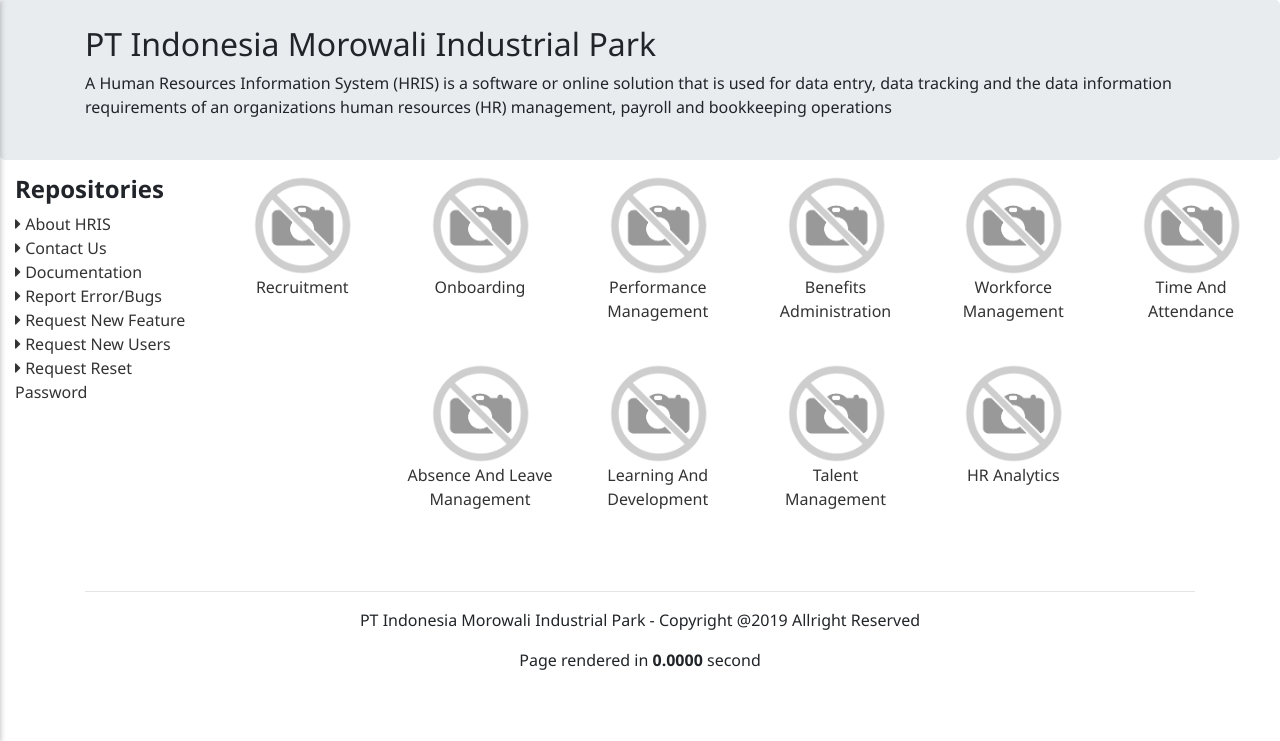
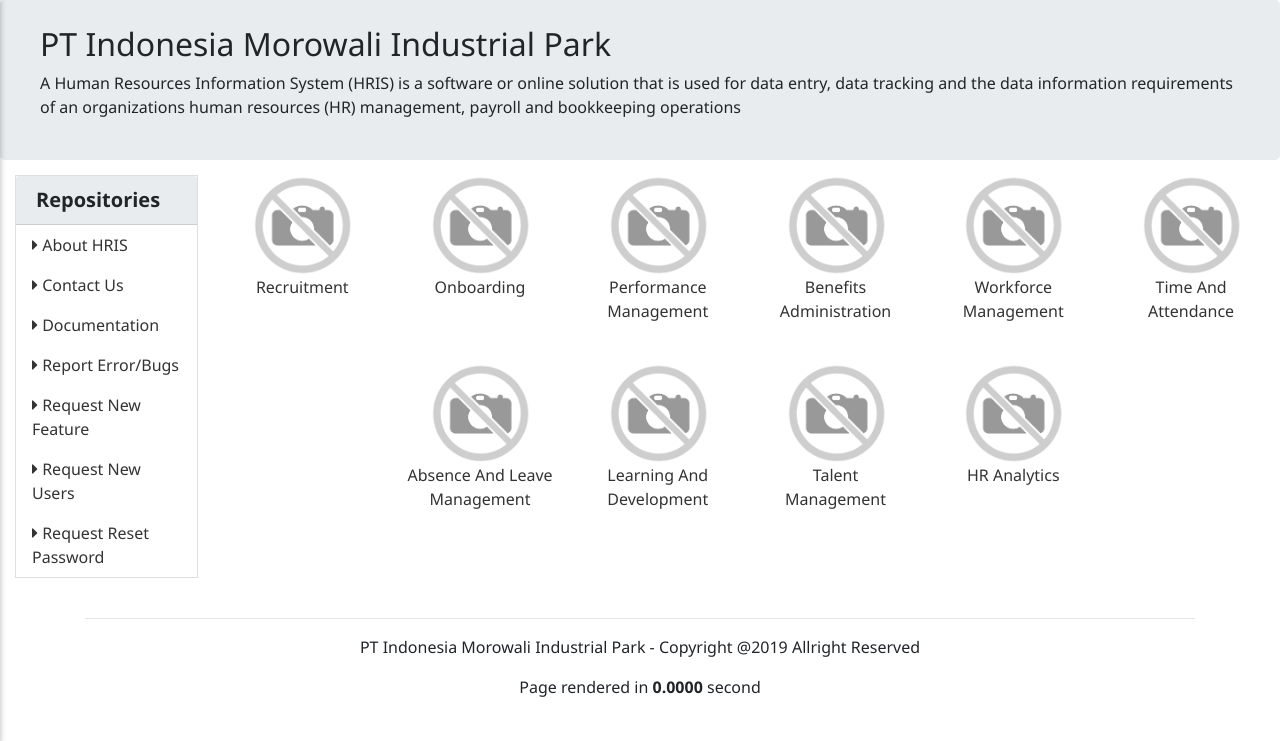
Before and after one commit to ardiarcadia/core_v4, a CodeIgniter app: page /database/home in a window 1280 px wide. Shown: the part 59-800 px from the top of the page. Run offline with CodeIgniter, Linux system fonts and the light colour scheme; the visitor is signed in with stand-in values (Sample User, id 1); data comes from the database, SQL or seed files in the repository; data that the repository does not hold is empty; some web fonts are replaced.

Commit message:
Edit dashboard dan merapihkan file skin.css

```diff
--- a/app/views/home/dashboard.php
+++ b/app/views/home/dashboard.php
@@ -1,5 +1,5 @@
 <div class="jumbotron" style="margin-top:-15px;">
-	<div class="container">
+	<div class="container-fluid">
 		<h2><?=(isset($head_title)) ? $head_title : $this->l_skin->apps_config('head_title');?></h2>
 		<p><?=(isset($head_subtitle)) ? $head_subtitle : $this->l_skin->apps_config('head_subtitle');?></p>
 	</div>
@@ -9,17 +9,17 @@
 	<div class="row">
 
 		<div class="col-xl-2 col-lg-2 col-md-4 col-sm-4">
-			<div class="panel panel-default">
-				<div class="panel-heading">
-					<h4><b>Repositories</b></h4>
+			<div class="card">
+				<div class="card-header">
+					<h5 class="card-title"><b>Repositories</b></h5>
 				</div>
-  				<div class="panel-body is-no-padding">
+  				<div class="card-body is-no-padding">
 
-  					<ul class="nav nav-pills nav-stacked">
+  					<nav class="nav flex-column"">
   						<?php ksort($sidebar_data); foreach ($sidebar_data as $k => $v ) { ?>
-  							<li><a href="<?=$v['link'];?>"><i class="fa fa-caret-right"></i> <?=$k;?></a></li>
+  							<a class="nav-link" href="<?=$v['link'];?>"><i class="fa fa-caret-right"></i> <?=$k;?></a>
   						<?php } ?>
-  					</ul>
+					</nav>
 
   				</div>
   			</div>
--- a/src/css/skin.css
+++ b/src/css/skin.css
@@ -5,7 +5,7 @@
     font-style: normal;
 }
 
-body{
+body {
 	font-family: "Kodchasan", "Raleway", "Titillium", "Segoe UI", "Helvetica", "Arial", sans-serif;
 }
 
@@ -13,36 +13,35 @@ body{
 a {
     color: #0f9647;
 }
-a:hover
-{
+a:hover {
     color: #09602d;
 }
 
 /*Toggle Icon & Sidebar*/
-.toggle.front#sidenav-toggle{
+.toggle.front#sidenav-toggle {
     position: absolute;
     top: 14px;
     left: 14px;
     color: #333333;
     cursor: pointer;
 }
-.toggle.back#sidenav-toggle{
+.toggle.back#sidenav-toggle {
     position: absolute;
     top: 25px;
     left: 15px;
     color: #333333;
     cursor: pointer;
 }
-.toggle#sidenav-toggle:hover{
+.toggle#sidenav-toggle:hover {
     color: #0f9647;
 }
-img.logo-sidebar{
+img.logo-sidebar {
     width:auto;
     max-height: 48px;
     margin-left: 10px;
     margin-right: 5px;
 }
-i.fa.fa-angle-left, i.fa.fa-bars{
+i.fa.fa-angle-left, i.fa.fa-bars {
     font-size: 1.5em;
 }
 
@@ -77,9 +76,27 @@ i.fa.fa-angle-left, i.fa.fa-bars{
     color: #fff;
     background-color: #0f9647;
 }
+a.nav-link {
+    color: #333;
+}
+a.nav-link:hover {
+    color: #0f9647;
+}
+
+/* Card Panel */
+.card {
+    border-radius: 0px;
+}
+.card-header {
+    background-color: rgb(233, 236, 239);
+}
+.card-title {
+    margin-bottom: 0px;
+}
+
 
 /*PopUp Edit Box*/
-.popup_box{
+.popup_box {
     position:absolute;
     z-index:10;
     width:100px;
@@ -88,10 +105,10 @@ i.fa.fa-angle-left, i.fa.fa-bars{
     background:#ffffff;
     display: none;
 }
-#edit_btn.btn-block, #delete_btn.btn-block, #reset_btn.btn-block, #view_btn.btn-block{
+#edit_btn.btn-block, #delete_btn.btn-block, #reset_btn.btn-block, #view_btn.btn-block {
     margin-top: 0;
 }
-button.btn-block.btn-popup{
+button.btn-block.btn-popup {
     margin-top: 0;
 }
 
@@ -119,16 +136,6 @@ button.btn-block.btn-popup{
     color: #fff;
     background-color:#09602d;
     border-color:#09602d;
-}
-
-/*Panel*/
-.panel-default > .panel-heading {
-    background-color: #fff;
-    font-size: 16px;
-    font-weight: bold;
-}
-.panel-default > form > .panel-footer {
-    background-color: #fff;
 }
 
 /*Modal*/
@@ -188,17 +195,17 @@ a.thumbnail.is-icon-box > img{
 .is-no-padding {
     padding: 0;
 }
-.is-shadow-bottom{
+.is-shadow-bottom {
     box-shadow: 0px 15px 5px -15px #111;
 }
-.is-shadow-panel{
+.is-shadow-panel {
     box-shadow: 0 3px 6px rgba(0,0,0,0.16), 0 3px 6px rgba(0,0,0,0.23);
 }
-.is-icon-box{
+.is-icon-box {
     min-height: 250px;
     padding: 25px;
 }
-.is-link-icon-box{
+.is-link-icon-box {
     color: #333;
     font-size: 16px;
 }
@@ -221,6 +228,6 @@ a.thumbnail.is-icon-box > img{
 }
 
 /* Icon Searching */
-i.fa.button-modal-ceklis{
+i.fa.button-modal-ceklis {
     cursor: pointer;
 }
```
